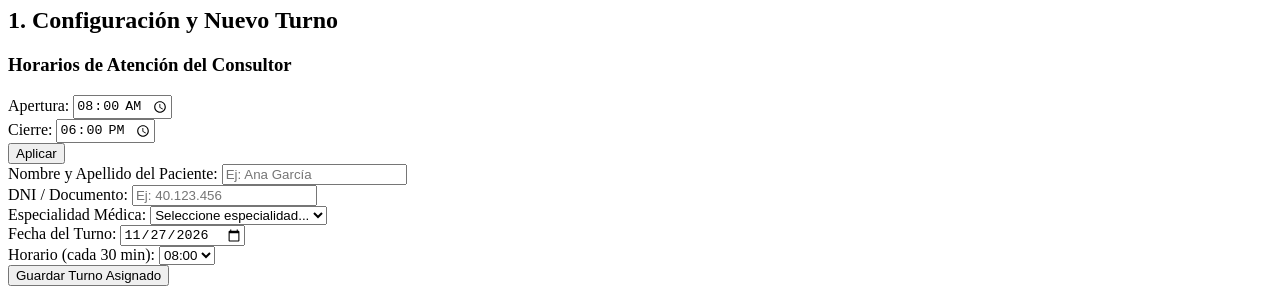
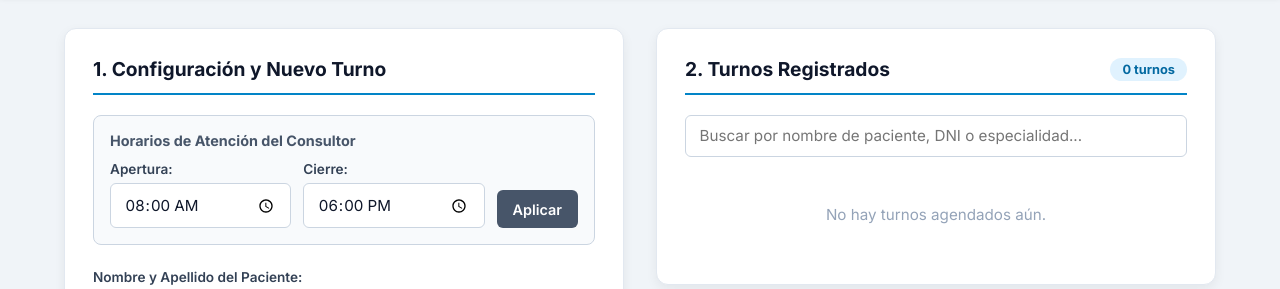
Before and after one commit to 2023urieliskandarani-rgb/gestor-de-turnos, a plain HTML site: page index.html in a window 1280 px wide. Shown: the part 73-362 px from the top of the page. Drawn offline with Linux system fonts and the light colour scheme.

Commit message:
Update index.html

```diff
--- a/index.html
+++ b/index.html
@@ -4,8 +4,7 @@
   <meta charset="UTF-8">
   <meta name="viewport" content="width=device-width, initial-scale=1.0">
   <title>Gestor de Turnos Hospitalarios</title>
-  <!-- Este enlace busca el archivo styles.css en la misma carpeta -->
-  <link rel="stylesheet" href="styles.css">
+  <link rel="stylesheet" href="style.css">
   <link rel="preconnect" href="https://fonts.googleapis.com">
   <link rel="preconnect" href="https://fonts.gstatic.com" crossorigin>
   <link href="https://fonts.googleapis.com/css2?family=Inter:wght@400;500;600;700&display=swap" rel="stylesheet">
@@ -94,7 +93,6 @@
 
   </main>
 
-  <!-- Este enlace busca el archivo script.js en la misma carpeta -->
   <script src="script.js"></script>
 </body>
 </html>
```
